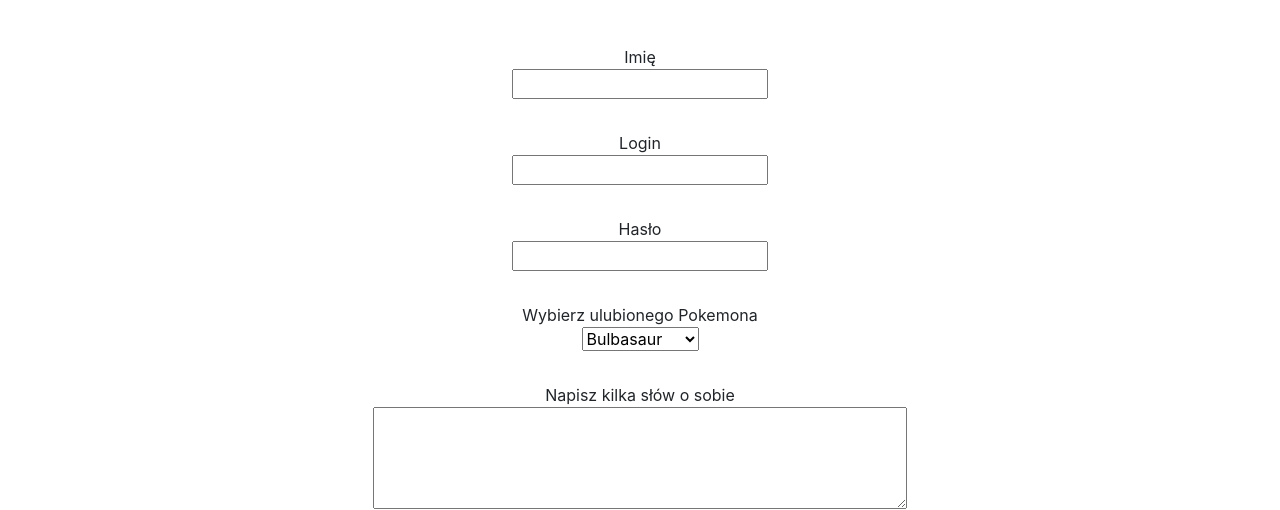
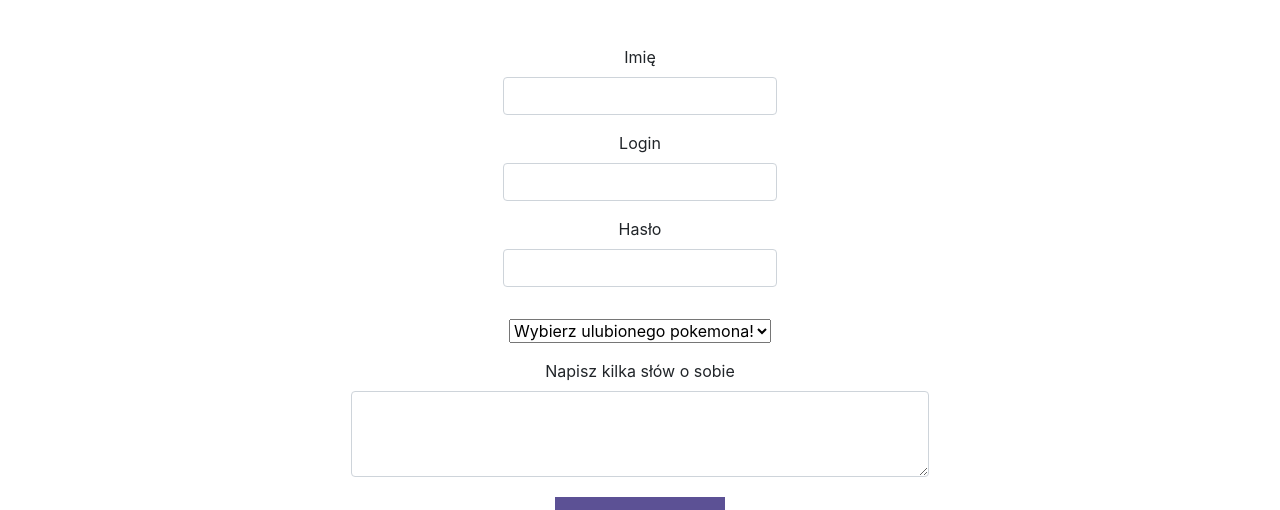
Before and after one commit to zabrze-2-mentor/Projekt-4, a website: page register.html in a window 1280 px wide. Shown: the part 442-952 px from the top of the page. Drawn offline with nearby package versions, Linux system fonts and the light colour scheme.

Commit message:
Bootstrap form
Zmiana formulazra na bootstrapowy + responsywność

```diff
--- a/register.html
+++ b/register.html
@@ -5,8 +5,11 @@
   <meta charset="utf-8">
 
 <!--CSS BOOTSTRAP-->
-    <link rel="stylesheet" href="https://stackpath.bootstrapcdn.com/bootstrap/4.3.1/css/bootstrap.min.css"
-    integrity="sha384-ggOyR0iXCbMQv3Xipma34MD+dH/1fQ784/j6cY/iJTQUOhcWr7x9JvoRxT2MZw1T" crossorigin="anonymous">
+<link rel="stylesheet" href="https://stackpath.bootstrapcdn.com/bootstrap/4.4.1/css/bootstrap.min.css" integrity="sha384-Vkoo8x4CGsO3+Hhxv8T/Q5PaXtkKtu6ug5TOeNV6gBiFeWPGFN9MuhOf23Q9Ifjh" crossorigin="anonymous">
+
+<!-- META -->
+<meta name="viewport" content="width=device-width, initial-scale=1, shrink-to-fit=no">
+
 <!--NASZ STYL-->
     <link rel="stylesheet" href="style.css" type="text/css">
      <!--NASZE SKRYPTY-->
@@ -32,16 +35,23 @@
     </div>
     <!--FORM -->
     <div class="container" id="formDiv">
-        <h2>Zarajestruj się</h2>
-        <form id="regForm">
-            <p>Imię</p>
-            <input type="text" name="name">
-            <p>Login</p>
-            <input type="text" name="login">
-            <p>Hasło</p>
-            <input type="text" name="password">
-            <p>Wybierz ulubionego Pokemona</p>
-            <select name="favPoke">
+        <div class="row justify-content-center">
+        <form class="form" id="regForm">
+            <h2>Zarajestruj się</h2>
+            <div class="form-group col-sm-6 col-xl-4 offset-sm-3 offset-xl-4">
+                <label for="name">Imię</label>
+                <input type="text" name="name" class="form-control" id="name">
+            </div>
+            <div class="form-group col-sm-6 col-xl-4 offset-sm-3 offset-xl-4">
+                <label for="login">Login</label>
+                <input type="text" name="login" class="form-control" id="login">
+            </div>
+            <div class="form-group col-sm-6 col-xl-4 offset-sm-3 offset-xl-4">
+                <label for="password">Hasło</label>
+                <input type="text" name="password" class="form-control" id="password">
+            </div>
+            <select class="poke-select">
+                    <option selected>Wybierz ulubionego pokemona!</option>
                     <option value="bulbasaur">Bulbasaur</option>
                     <option value="charmander">Charmander</option>
                     <option value="squirtle">Squirtle</option>
@@ -60,12 +70,14 @@
                     <option value="drowzee">Drowzee</option>
                     <option value="voltorb">Voltorb</option>
                     <option value="geodude">Geodude</option>
-            </select>
-            <p>Napisz kilka słów o sobie</p>
-            <textarea rows="4" cols="50" name="userInfo" form="regForm"></textarea>
-            <br>
+                  </select>
+            <div class="form-group col-xl-8 offset-xl-2">
+                <label for="userInfo">Napisz kilka słów o sobie</label>
+                <textarea name="userInfo" class="form-control" id="userInfo" rows="3"></textarea>
+            </div>
             <input class="registerButton" type="submit" value="Zarejestruj się">
         </form>
+        </div>
     </div>
 
     <!--FOOTER BANNER -->
@@ -99,6 +111,16 @@
         </div>
 
 
-
+<!--SKRYPTY Z BOOTSTRAP-->
+<script src="https://code.jquery.com/jquery-3.3.1.slim.min.js"
+integrity="sha384-q8i/X+965DzO0rT7abK41JStQIAqVgRVzpbzo5smXKp4YfRvH+8abtTE1Pi6jizo" crossorigin="anonymous">
+</script>
+<script src="https://cdnjs.cloudflare.com/ajax/libs/popper.js/1.14.7/umd/popper.min.js"
+integrity="sha384-UO2eT0CpHqdSJQ6hJty5KVphtPhzWj9WO1clHTMGa3JDZwrnQq4sF86dIHNDz0W1" crossorigin="anonymous">
+</script>
+<script src="https://stackpath.bootstrapcdn.com/bootstrap/4.3.1/js/bootstrap.min.js"
+integrity="sha384-JjSmVgyd0p3pXB1rRibZUAYoIIy6OrQ6VrjIEaFf/nJGzIxFDsf4x0xIM+B07jRM" crossorigin="anonymous">
+</script>
+<!--KONIEC SKRYPTÓW Z BOOTSTRAP-->
 </body>
 </html>
--- a/style.css
+++ b/style.css
@@ -39,12 +39,17 @@ h2 {
     margin: 3rem 0;
 }
 
-#formDiv{
+#regForm{
+    width:80%;
     text-align: center;
 }
 #formDiv p{
     margin-top: 2rem;
     margin-bottom: 0;
+}
+
+.poke-select{
+    margin: 1rem 0;
 }
 
 .registerButton{
```
